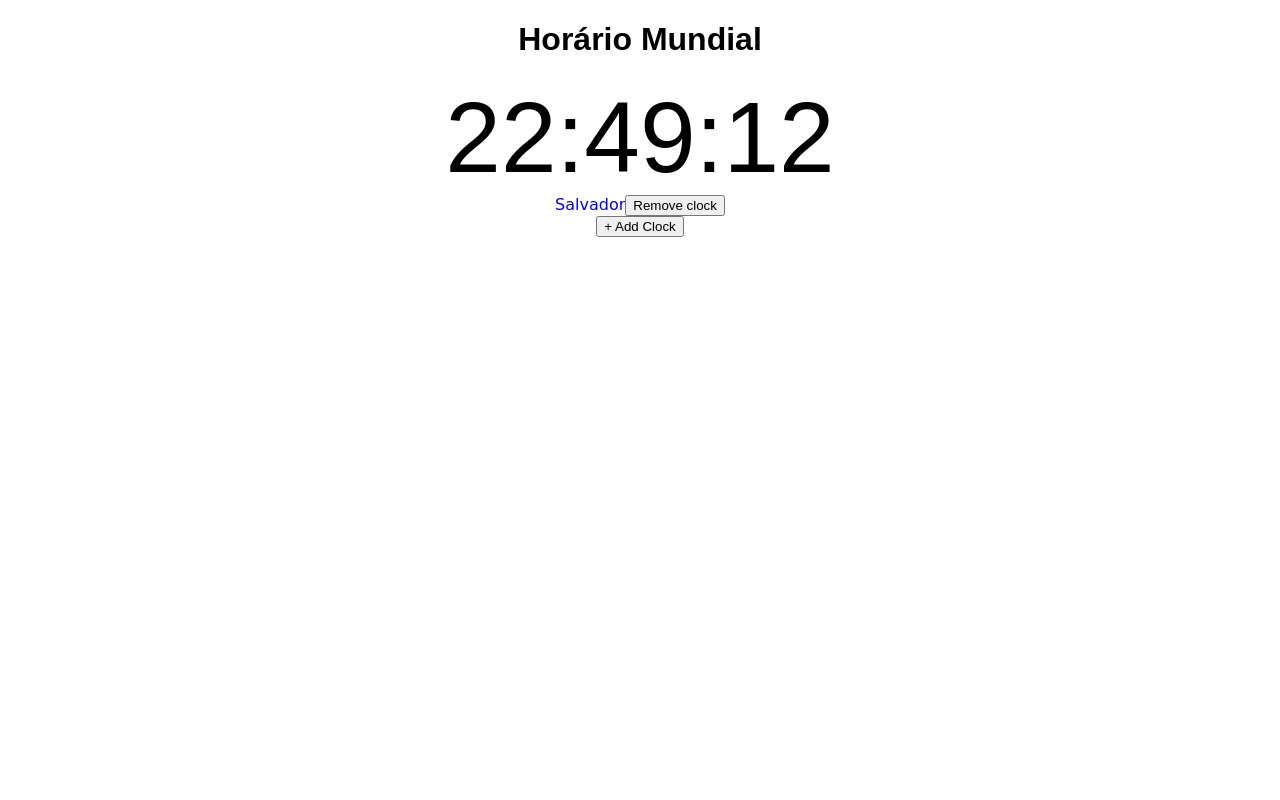
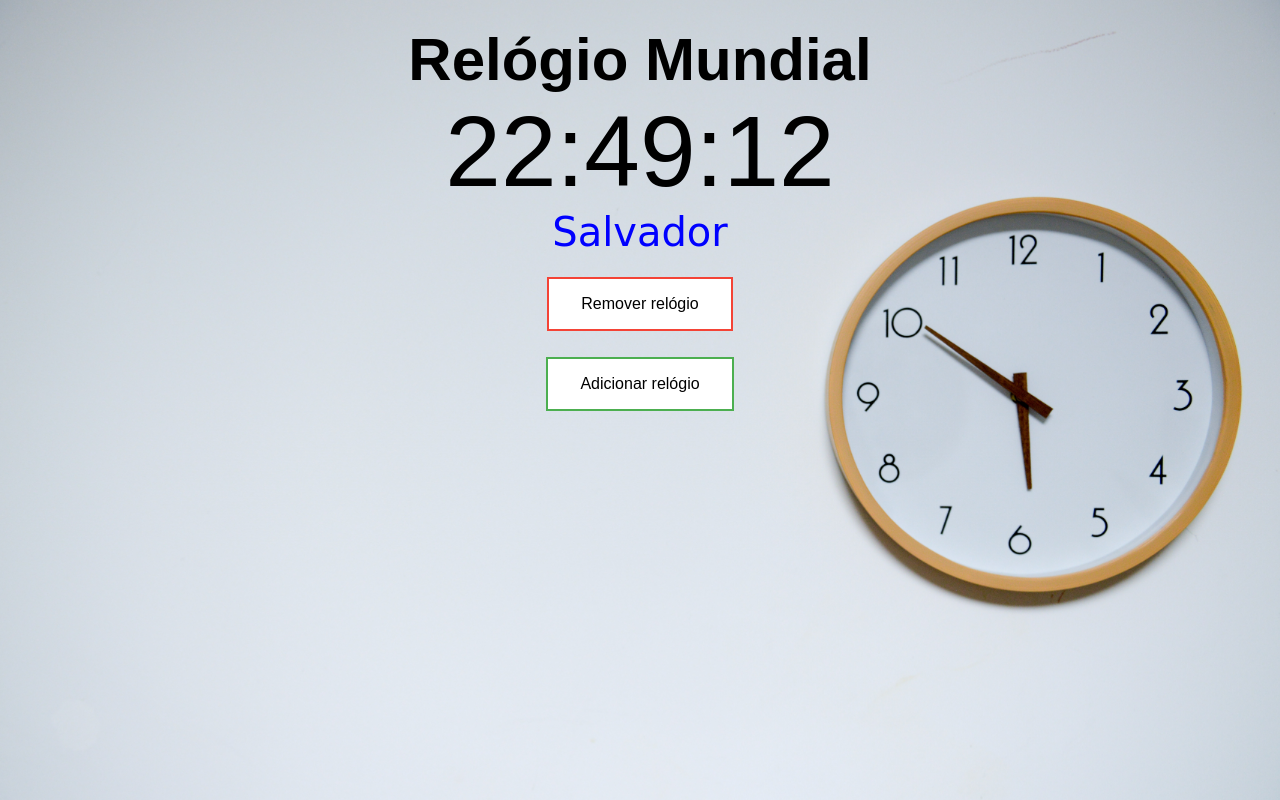
Before and after one commit to GabrielCdev/desafio2-CDM, a React (Create React App) app in the folder cronometro/: page / in a window 1280 px wide. Built offline with nearby package versions, Linux system fonts and the light colour scheme.

Commit message:
Relógio mundial

```diff
--- a/cronometro/src/App.css
+++ b/cronometro/src/App.css
@@ -1,35 +1,64 @@
-body {
+* {
     margin: 0;
     padding: 0;
+    box-sizing: border-box;
+}
+
+.App {
+    text-align: center;
+    background-image: url('./assets/clock.jpg');
+    background-size: cover;
+    background-position: bottom;
+    min-height: 100vh;
+    padding: 25px;
+}
+
+body {
     font-family: sans-serif;
+}
+
+h1 {
+    font-size: 60px;
 }
 
 .nome-cidade {
     color: blue;
     font-family: 'Comic Sans MS';
+    font-size: 40px;
 }
 
-.App {
+button {
+    background-color: #4CAF50;
+    border: none;
+    color: white;
+    padding: 16px 32px;
     text-align: center;
+    text-decoration: none;
+    display: inline-block;
+    font-size: 16px;
+    margin: 4px 2px;
+    transition-duration: 0.4s;
+    cursor: pointer;
 }
 
-.App-logo {
-    animation: App-logo-spin infinte 20s linear;
-    height: 80px;
+.Adicionar {
+    background-color: white;
+    color: black;
+    border: 2px solid #4CAF50;
 }
 
-.App-header {
-    background-color: #222;
-    height: 150px;
-    padding: 20px;
+.Adicionar:hover {
+    background-color: #4CAF50;
     color: white;
 }
 
-.App-intro {
-    font-size: large;
+.Remover {
+    background-color: white;
+    color: black;
+    border: 2px solid #f44336;
 }
 
-@keyframes App-logo-spin {
-    from { transofrm: rotate(0deg); }
-    to { transform: rotate(360deg); }
+.Remover:hover {
+    background-color: #f44336;
+    color: white;
 }
--- a/cronometro/src/App.js
+++ b/cronometro/src/App.js
@@ -34,7 +34,7 @@ class App extends Component {
 
     addClock() {
         const name = prompt('Nome do relógio?');
-        const timezone = prompt('Fuso horário?');
+        const timezone = prompt('Fuso horário? https://momentjs.com/timezone/');
         const clock = {
             name: name,
             timezone: timezone,
@@ -50,7 +50,7 @@ class App extends Component {
     render() {
         return (
             <div className="App">
-                <h1> Horário Mundial</h1>
+                <h1>Relógio Mundial</h1>
                 {this.state.clocks.map(clock => {
                     console.log(clock);
                     return <Clock
@@ -59,9 +59,7 @@ class App extends Component {
                         onDelete={this.deleteClock}
                     />
                 })}
-                <button onClick={(e) => this.addClock()}>
-                    + Add Clock
-                </button>
+                <button className="Adicionar" onClick={(e) => this.addClock()}>Adicionar relógio</button>
             </div>
         );
     }
--- a/cronometro/src/Clock.js
+++ b/cronometro/src/Clock.js
@@ -40,9 +40,11 @@ export default class Clock extends Component {
                 <span className="nome-cidade">
                     {this.props.name}
                 </span>
-                <button onClick={(e) => this.props.onDelete(this.props.id)}>
-                    Remove clock
-                </button>
+                <br />
+                <br />
+                <button className="Remover" onClick={(e) => this.props.onDelete(this.props.id)}>Remover relógio</button>
+                <br />
+                <br />
             </div>
         )
     }
```
